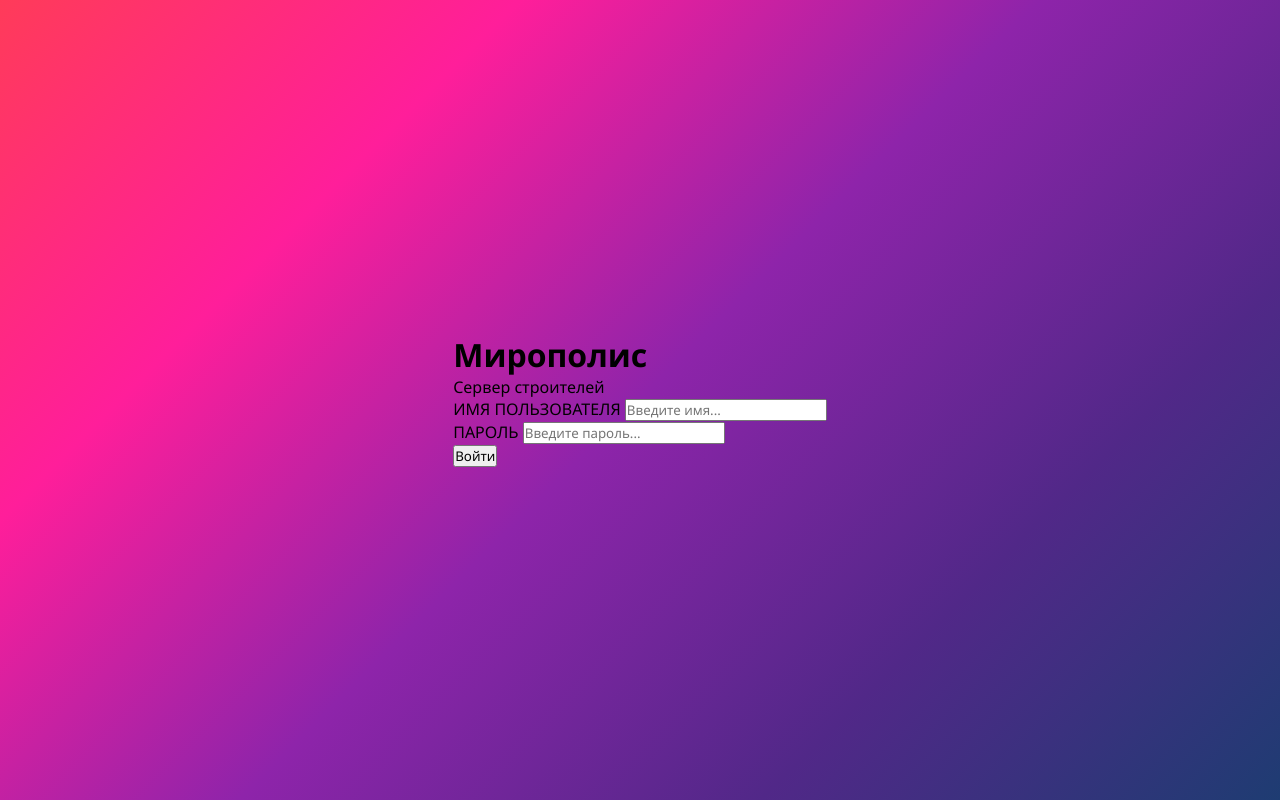
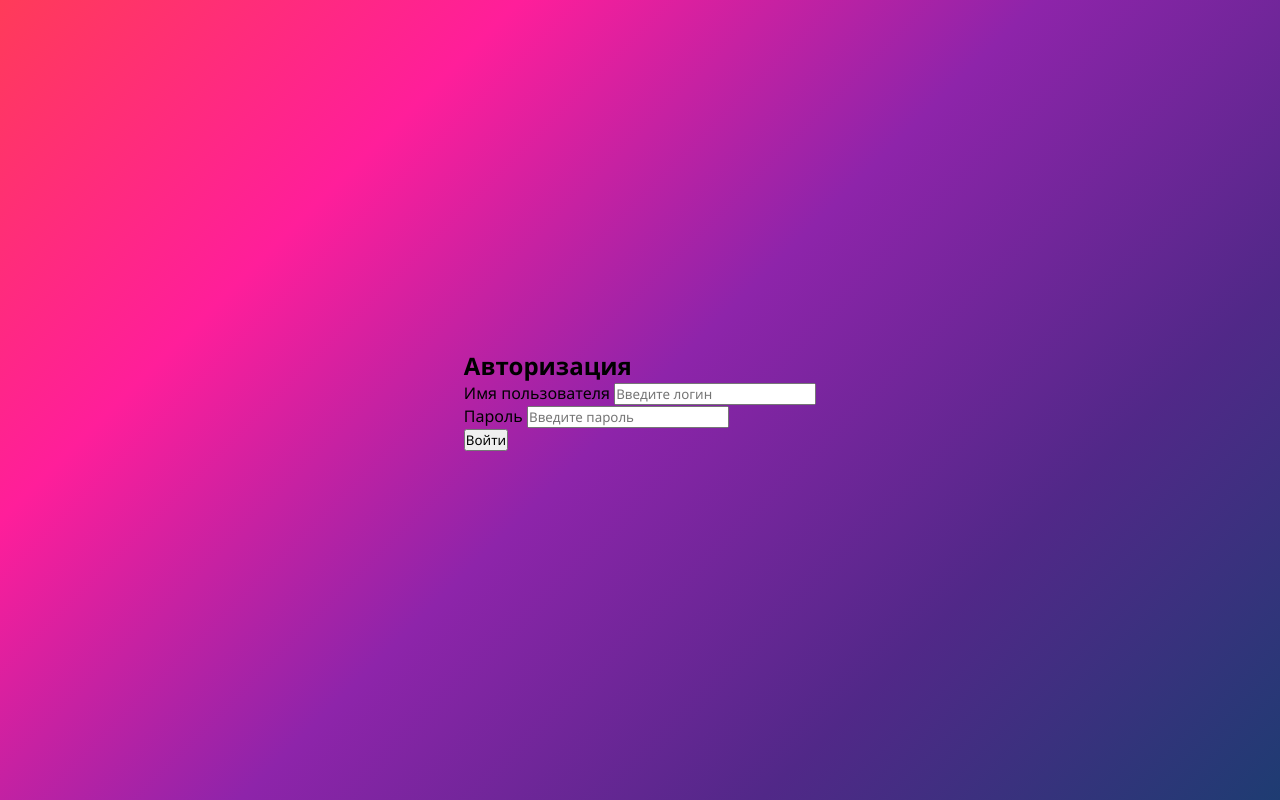
Before and after one commit to ivankranovschik/my-site, a plain HTML site: page index.html in a window 1280 px wide. Drawn offline with Linux system fonts and the light colour scheme.

Commit message:
Update index.html

```diff
--- a/index.html
+++ b/index.html
@@ -3,32 +3,26 @@
 <head>
     <meta charset="UTF-8">
     <meta name="viewport" content="width=device-width, initial-scale=1.0">
-    <title>Мирополис — Сервер строителей</title>
+    <title>Вход в систему | Сервер Строителей</title>
     <link rel="stylesheet" href="style.css">
 </head>
 <body>
-
-    <!-- ФОРМА ВХОДА -->
-    <div class="auth-container">
-        <div class="logo">
-            <h1>Мирополис</h1>
-            <p>Сервер строителей</p>
-        </div>
-
-        <form action="main.html">
-            <div class="form-group">
-                <label for="username">ИМЯ ПОЛЬЗОВАТЕЛЯ</label>
-                <input type="text" id="username" placeholder="Введите имя...">
+    <div class="login-card">
+        <h2>Авторизация</h2>
+        <form id="loginForm">
+            <div class="input-group">
+                <label for="username">Имя пользователя</label>
+                <input type="text" id="username" required placeholder="Введите логин">
             </div>
-
-            <div class="form-group">
-                <label for="password">ПАРОЛЬ</label>
-                <input type="password" id="password" placeholder="Введите пароль...">
+            <div class="input-group">
+                <label for="password">Пароль</label>
+                <input type="password" id="password" required placeholder="Введите пароль">
             </div>
-
-            <button type="submit" class="login-btn">Войти</button>
+            <button type="submit">Войти</button>
+            <p id="errorMessage" class="error-msg"></p>
         </form>
     </div>
 
+    <script src="script.js"></script>
 </body>
 </html>
```
